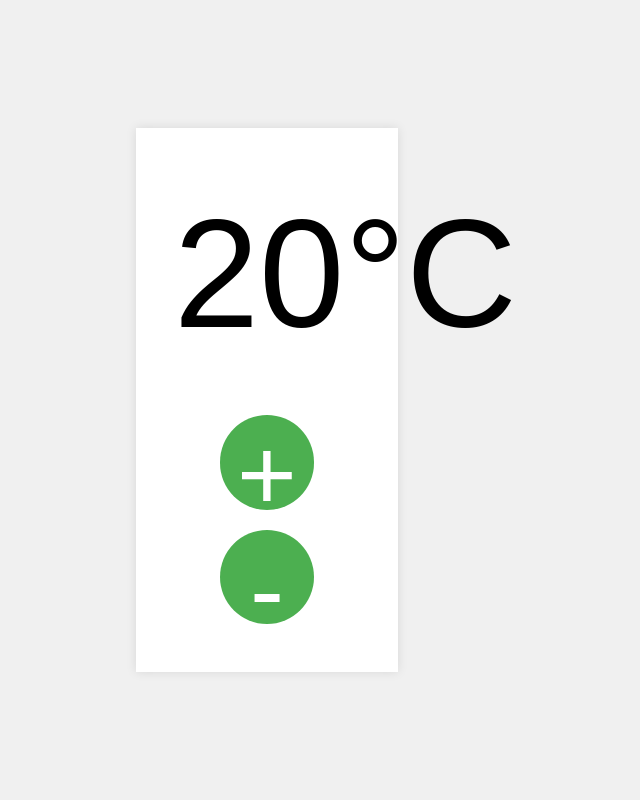
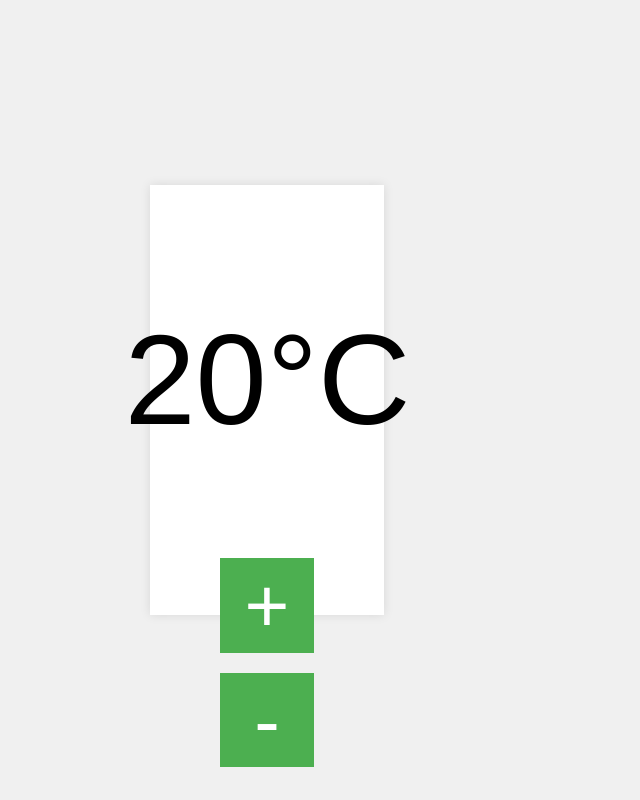
Before and after one commit to mohdhisham24/ThesisWebapp, a Flask app: page /raspberry_touch in a window 1280 px wide. Shown: the whole page, without its empty margins (373-1013 px from the left). Run offline with Flask 3, Linux system fonts and the light colour scheme; some libraries are stand-ins or nearby versions.

Commit message:
screen fix v5

```diff
--- a/templates/raspberry_touch.html
+++ b/templates/raspberry_touch.html
@@ -20,8 +20,8 @@
             background-color: #f0f0f0;
         }
         .container {
-            width: 69.4mm; /* Width of Google Pixel 4a in portrait */
-            height: 144mm; /* Height of Google Pixel 4a in portrait */
+            width: 62mm; /* Adjusted width to fit 6.2 cm */
+            height: 114mm; /* Adjusted height to fit 11.4 cm */
             display: flex;
             flex-direction: column;
             justify-content: space-between;
@@ -31,25 +31,31 @@
             box-sizing: border-box;
         }
         .temperature-display {
-            font-size: 12vw;
+            font-size: 10vw; /* Responsive font size */
             text-align: center;
             padding: 20px 0;
+            transform: rotate(-90deg); /* Rotate display 90 degrees */
+            writing-mode: vertical-rl; /* Change writing mode for better vertical alignment */
+            text-orientation: mixed;
         }
         .button-container {
             display: flex;
             flex-direction: column;
             align-items: center;
+            justify-content: center;
         }
         .temp-button {
-            width: 25mm;
-            height: 25mm;
-            font-size: 8vw;
+            width: 25mm; /* Fixed width */
+            height: 25mm; /* Fixed height */
+            font-size: 6vw; /* Responsive font size */
             border: none;
             background-color: #4CAF50;
             color: white;
             cursor: pointer;
-            margin: 10px 0;
-            border-radius: 50%;
+            margin: 10px 0; /* Space between buttons */
+            display: flex;
+            justify-content: center;
+            align-items: center;
         }
     </style>
     <script src="https://cdnjs.cloudflare.com/ajax/libs/socket.io/4.0.1/socket.io.js"></script>
```
